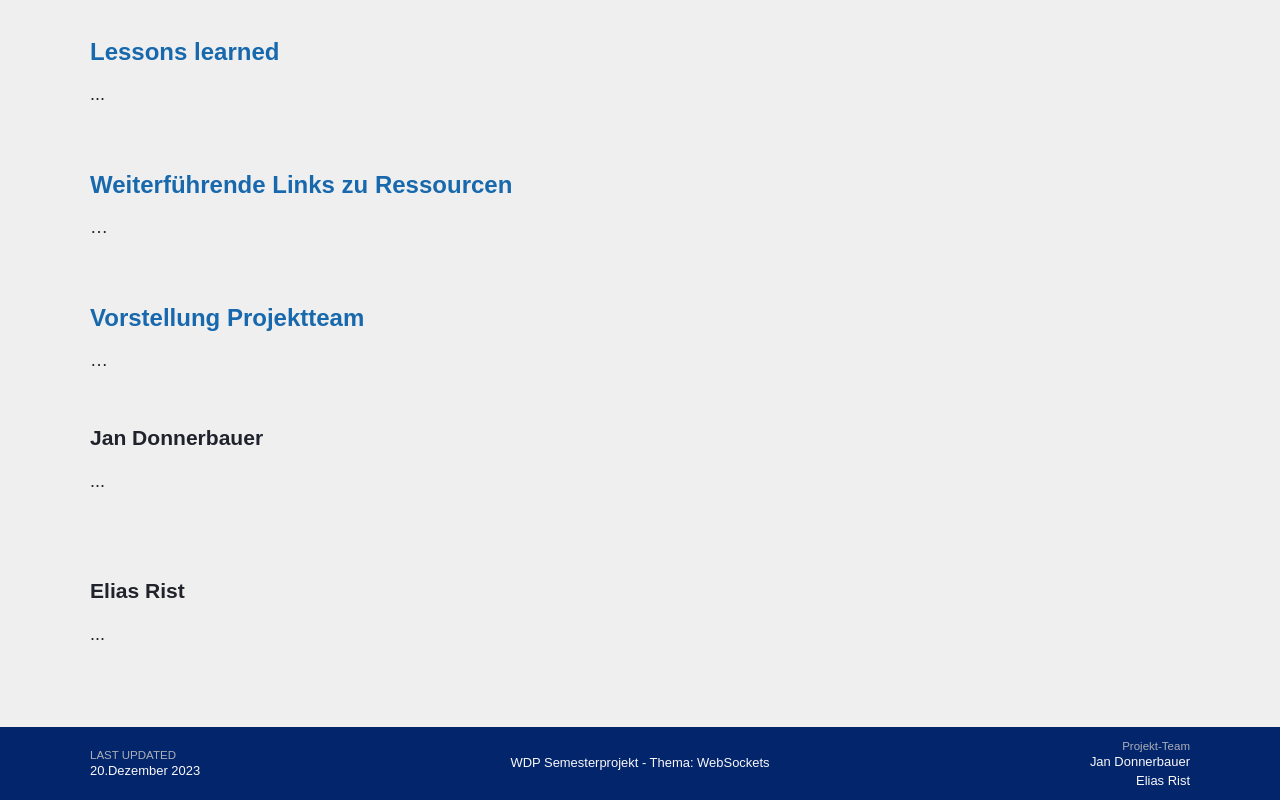
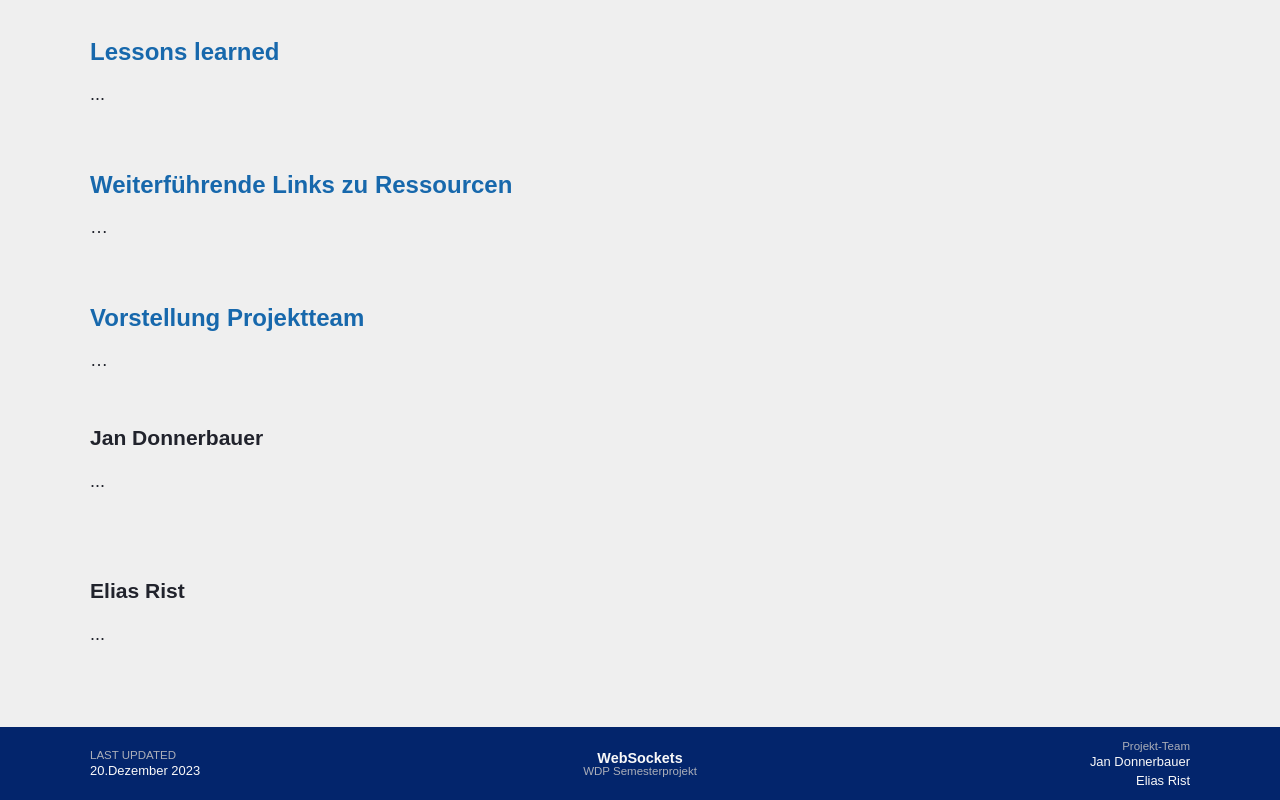
Before and after one commit to WDP3-FH/websockets-for-dummies, a plain HTML site: page summary_page/index.html in a window 1280 px wide. Shown: the part 1189-1989 px from the top of the page. Drawn offline with Linux system fonts and the light colour scheme; a web font is replaced by a local one.

Commit message:
add footer subtitel

```diff
--- a/summary_page/index.html
+++ b/summary_page/index.html
@@ -170,7 +170,8 @@
                     <p>20.Dezember 2023</p>
                 </div>
                 <div class="topic">
-                    <p>WDP Semesterprojekt - Thema: WebSockets</p>
+                    <p>WebSockets</p>
+                    <span>WDP Semesterprojekt</span>
                 </div>
                 <div class="team">
                     <span>Projekt-Team</span>
--- a/summary_page/styles/styles.css
+++ b/summary_page/styles/styles.css
@@ -296,17 +296,16 @@ h2 {
   width: clamp(250px, 90vw, 1100px);
   margin: 0 auto;
   display: grid;
-  grid-template-columns: 1fr 3fr 1fr;
+  grid-template-columns: 1fr 2fr 1fr;
   gap: 10px;
   align-items: center;
   padding: 10px 0;
 }
 
 .main-footer span {
-  line-height: 0.8em;
+  line-height: 1em;
   font-size: 0.8em;
   color: var(--light-grey);
-  padding-bottom: 5px;
 }
 
 .main-footer p {
@@ -338,11 +337,21 @@ h2 {
   text-align: center;
 }
 
+.main-footer .topic p {
+  font-weight: bold;
+  font-size: 0.9rem;
+  line-height: 1rem;
+}
+
+.main-footer .topic span {
+  display: grid;
+}
+
 .main-footer .team {
   text-align: right;
 }
 
-@media screen and (max-width: 600px) {
+@media screen and (max-width: 530px) {
   .main-footer .footer-content {
     grid-template-columns: 1fr 1fr;
   }
```
